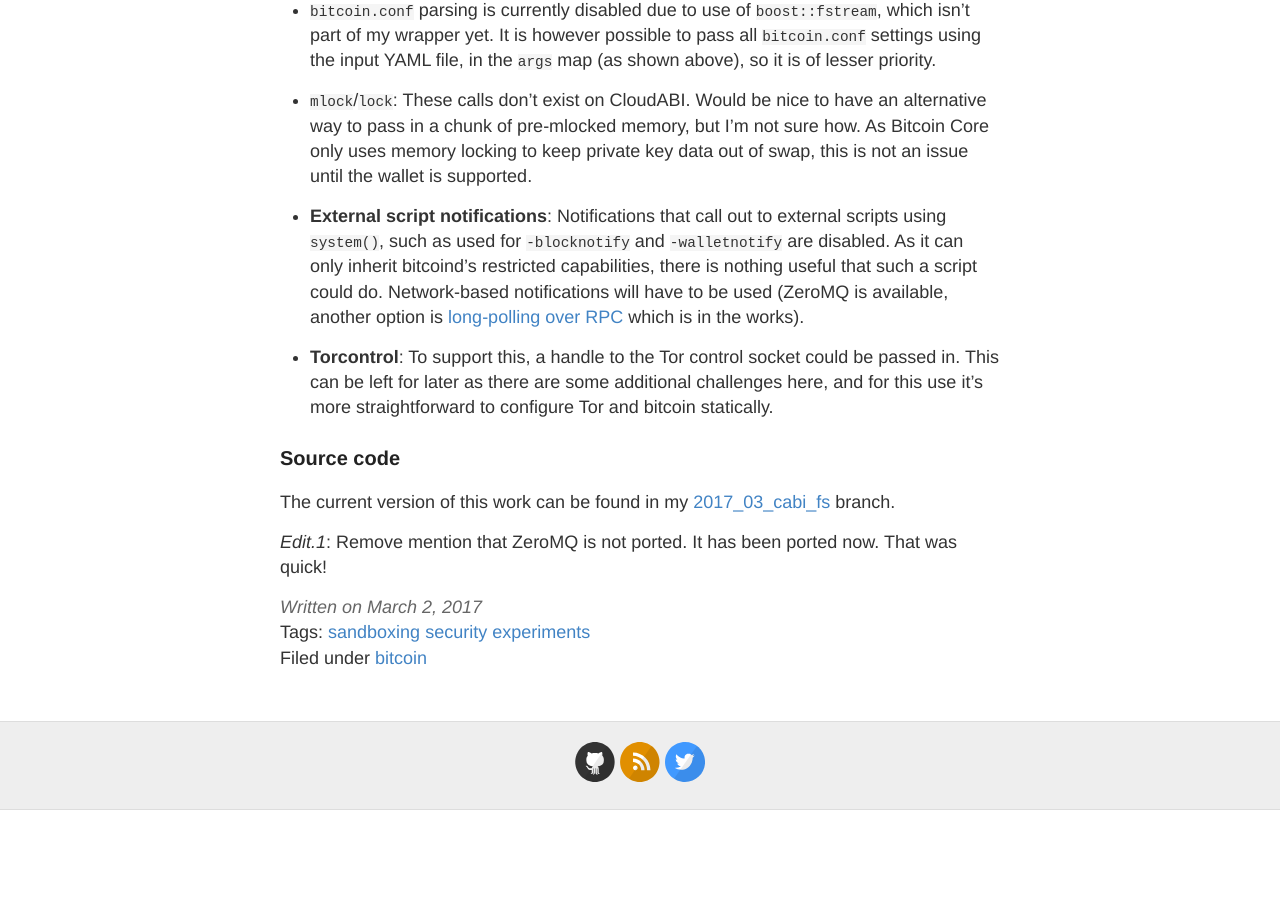
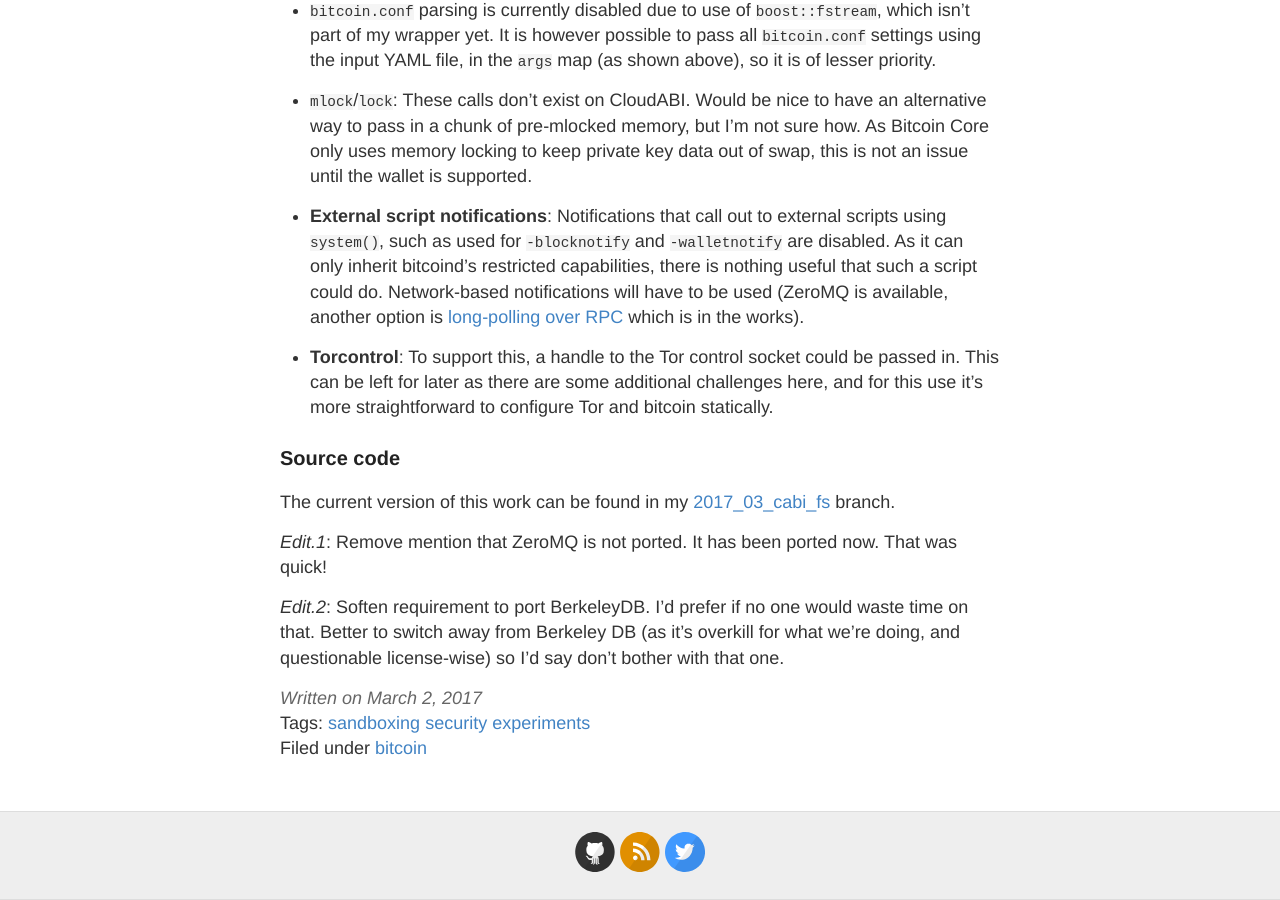
Before and after one commit to laanwj/laanwj.github.io, a Jekyll site: the page built from _posts/2017-03-02-porting-bitcoin-core-to-cloudabi.md, in a window 1280 px wide and 900 px high, scrolled down 3954 px. Built offline with Jekyll 4.4.1, drawn with Linux system fonts in a browser that asks for light colours; before the commit the page ends 4764 px from its top, so only the background shows below that; some of the changed text lies outside the part shown.

Commit message:
blog post: Soften requirement to port BerkeleyDB

```diff
--- a/_posts/2017-03-02-porting-bitcoin-core-to-cloudabi.md
+++ b/_posts/2017-03-02-porting-bitcoin-core-to-cloudabi.md
@@ -229,3 +229,8 @@ The current version of this work can be found in my
 
 *Edit.1*: Remove mention that ZeroMQ is not ported. It has been ported now.
 That was quick!
+
+*Edit.2*: Soften requirement to port BerkeleyDB. I'd prefer if no one would waste
+time on that. Better to switch away from Berkeley DB (as it's overkill
+for what we're doing, and questionable license-wise) so I'd say don't bother
+with that one.
```
Also changed, not shown: other parts of _posts/2017-03-02-porting-bitcoin-core-to-cloudabi.md (+1 -1 lines).
